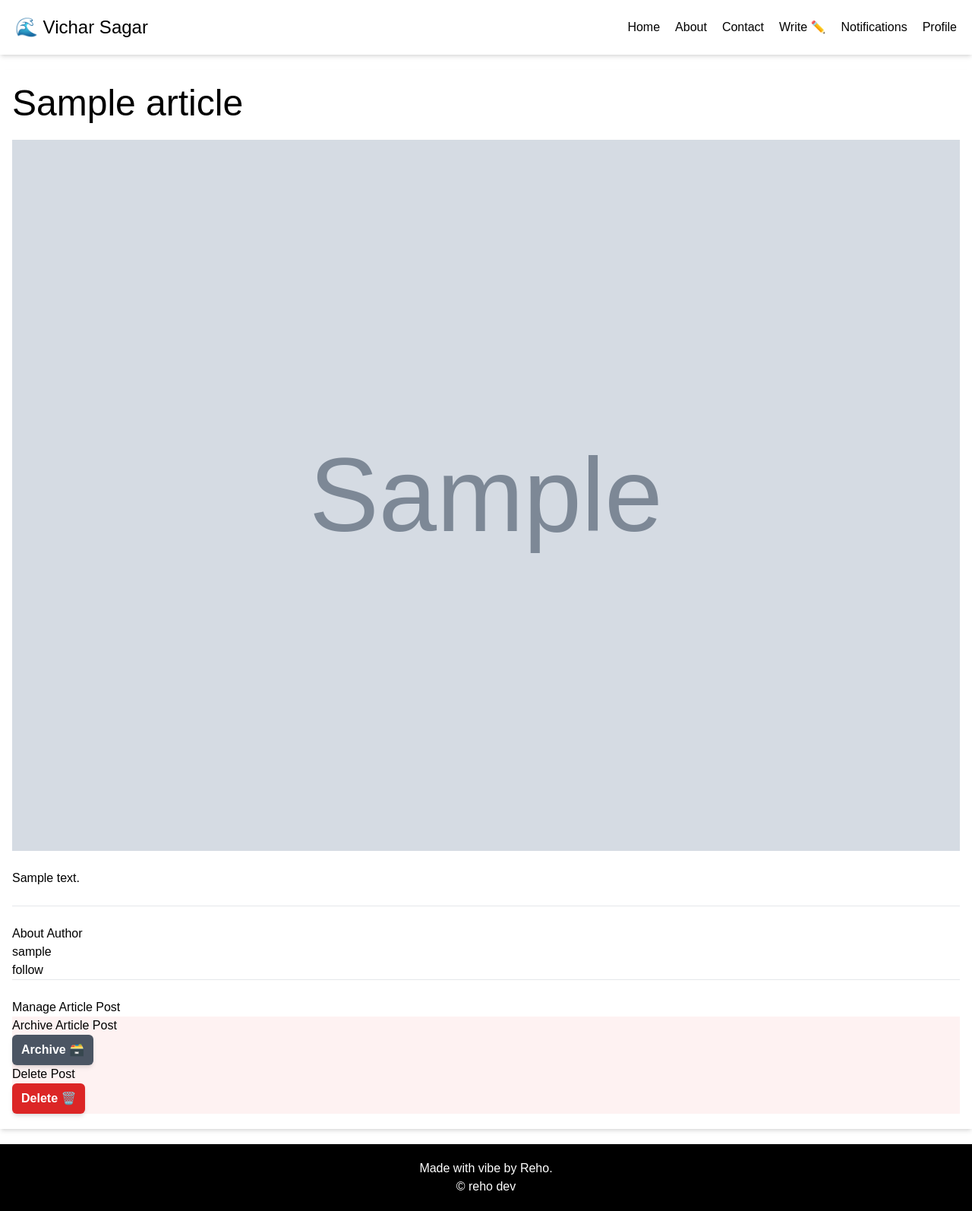
After one commit to rehan-ankalgi-7t2/vichar-sagar-django, a Django app: page /vicharsagar/article/1 in a window 1280 px wide. The commit adds this page. Shown: the whole page at 76% size. Run offline with Django 5.2, Linux system fonts and the light colour scheme; tables that the repository leaves empty hold one stand-in row (values such as "Sample post"); grey boxes marked "Sample" are stand-in pictures; some libraries are stand-ins or nearby versions.

Commit message:
image upload handled in create article view, article details view & UI implementation

```diff
--- a/config/vicharsagar/forms.py
+++ b/config/vicharsagar/forms.py
@@ -14,9 +14,10 @@ class ProfileForm(forms.ModelForm):
 class ArticleForm(forms.ModelForm):
     class Meta:
         model = Article
-        fields = ['articleTitle', 'content', 'topics']
+        fields = ['articleTitle', 'content', 'topics', 'articleImage']
         widgets={
             'articleTitle': forms.TextInput(attrs={'class': 'border-2 focus:border-4 focus:border-blue-500 rounded-md block w-[100%]'}),
             'content': forms.Textarea(attrs={'class': 'w-[100%] block rounded-md', 'rows': 5, 'cols': 100, 'placeholder': 'Write your bio here...'}),
-            'topics': forms.CheckboxSelectMultiple(attrs={'class': 'border-2 focus:border-4 focus:border-blue-500 rounded-md'})
+            'topics': forms.CheckboxSelectMultiple(attrs={'class': 'border-2 focus:border-4 focus:border-blue-500 rounded-md'}),
+            'articleImage': forms.ClearableFileInput(attrs={'class': 'block'})
         }
--- a/config/vicharsagar/templates/layout.html
+++ b/config/vicharsagar/templates/layout.html
@@ -18,7 +18,7 @@
                 <li><a href="/">Home</a></li>
                 <li><a href="/about">About</a></li>
                 <li><a href="/contact">Contact</a></li>
-                <li><a href="/vicharsagar/article/create">Write</a></li>
+                <li><a href="/vicharsagar/article/create">Write ✏️</a></li>
                 <li><a href="/notifications">Notifications</a></li>
                 <li><a href="/vicharsagar/profile">Profile</a></li>
             </ul>
--- a/config/vicharsagar/templates/vicharsagar/create_article.html
+++ b/config/vicharsagar/templates/vicharsagar/create_article.html
@@ -10,7 +10,7 @@
                 <span class="p-4 rounded-md bg-red-100 text-red-700">❌ {{error_message}}</span>
             {% endif %}
         </div>
-        <form method="POST" class="shadow-lg p-5 flex flex-col items-start gap-5 flex-grow">
+        <form method="POST" class="shadow-lg p-5 flex flex-col items-start gap-5 flex-grow" enctype="multipart/form-data">
             <h1 class="text-3xl">Write down your thoughts</h1>
             {% csrf_token %}
             {{form.as_p}}
--- /dev/null
+++ b/config/vicharsagar/templates/vicharsagar/view_article.html
@@ -0,0 +1,42 @@
+{% extends "layout.html" %}
+{% block title %} - Vichar Sagar{% endblock title %}
+{% block content %}
+    <div class="container mx-auto px-4 py-5 min-h-screen shadow-md my-5">
+        {% if article_data %}
+            <article>
+                <h1 class="text-5xl">{{article_data.articleTitle}}</h1>
+                <br>
+                {% if article_data.articleImage %}
+                    <img src={{article_data.articleImage.url}} alt={{article_data.articleTitle}} class="w-full bg-contain bg-center">
+                {% endif %}
+                <br>
+                <p>{{article_data.content}}</p>
+            </article>
+        {% endif %}
+        <br>
+        <hr>
+        <br>
+        {% if author_data %}
+            <h2>About Author</h2>
+            <h3>{{author_data.username}}</h3>
+            {% if isUserAuthor %}
+            {% else %}
+            <button>follow</button>
+            {% endif %}
+        {% endif %}
+        <br>
+        <hr>
+        <br>
+        <h2>Manage Article Post</h2>
+        <div class="bg-red-50">
+            <div>
+                <p>Archive Article Post</p>
+                <button class="py-2 px-3 bg-gray-600 shadow-md rounded-md font-semibold text-white">Archive 🗃️</button>
+            </div>
+            <div>
+                <p>Delete Post</p>
+                <button class="py-2 px-3 bg-red-600 shadow-md rounded-md font-semibold text-white">Delete 🗑️</button>
+            </div>
+        </div>
+    </div>
+{% endblock content %}
--- a/config/vicharsagar/urls.py
+++ b/config/vicharsagar/urls.py
@@ -27,5 +27,6 @@ urlpatterns = [
     path("contact/", views.contact_view, name="contact"),
     path("notifications/", views.notifications_view, name="notifications"),
     path("profile/edit", views.edit_profile_view, name="edit-profile"),
-    path("article/create", views.create_article_view, name="create-article")
+    path("article/create", views.create_article_view, name="create-article"),
+    path("article/<int:article_id>", views.article_details_view, name="view-article"),
 ]
--- a/config/vicharsagar/views.py
+++ b/config/vicharsagar/views.py
@@ -1,4 +1,4 @@
-from django.shortcuts import render, redirect
+from django.shortcuts import render, redirect, get_object_or_404
 import re
 from django.contrib import messages
 from django.contrib.auth.models import User
@@ -174,7 +174,7 @@ def edit_profile_view(request):
 
 def create_article_view(request):
     if request.method == 'POST':
-        form = ArticleForm(request.POST)
+        form = ArticleForm(request.POST, request.FILES)
 
         if form.is_valid():
             new_article = form.save(commit=False)
@@ -186,3 +186,21 @@ def create_article_view(request):
         form = ArticleForm()
 
     return render(request, "vicharsagar/create_article.html", {'form': form})
+
+def article_details_view(request, article_id):
+    isUserAuthor = False
+    curr_article = get_object_or_404(Article, pk=article_id)
+    article_author = get_object_or_404(User, pk=curr_article.author.id)
+
+    if request.user == article_author:
+        isUserAuthor = True
+
+    context = {
+        "article_data": curr_article,
+        "author_data": article_author,
+        "isUserAuthor": isUserAuthor
+    }
+
+    print(context)
+
+    return render(request, "vicharsagar/view_article.html", context)
```
Also changed, not shown: config/vicharsagar/templates/vicharsagar/home.html (+5 -3 lines).
